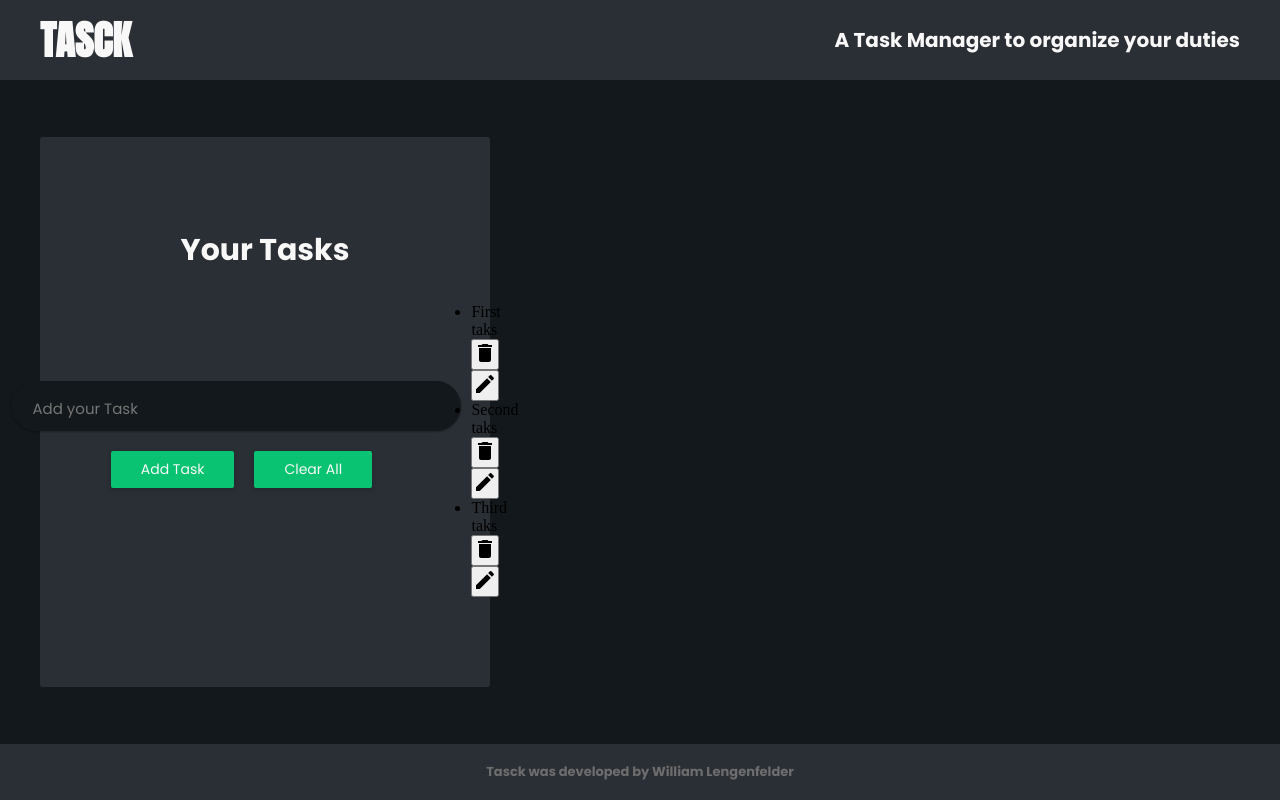
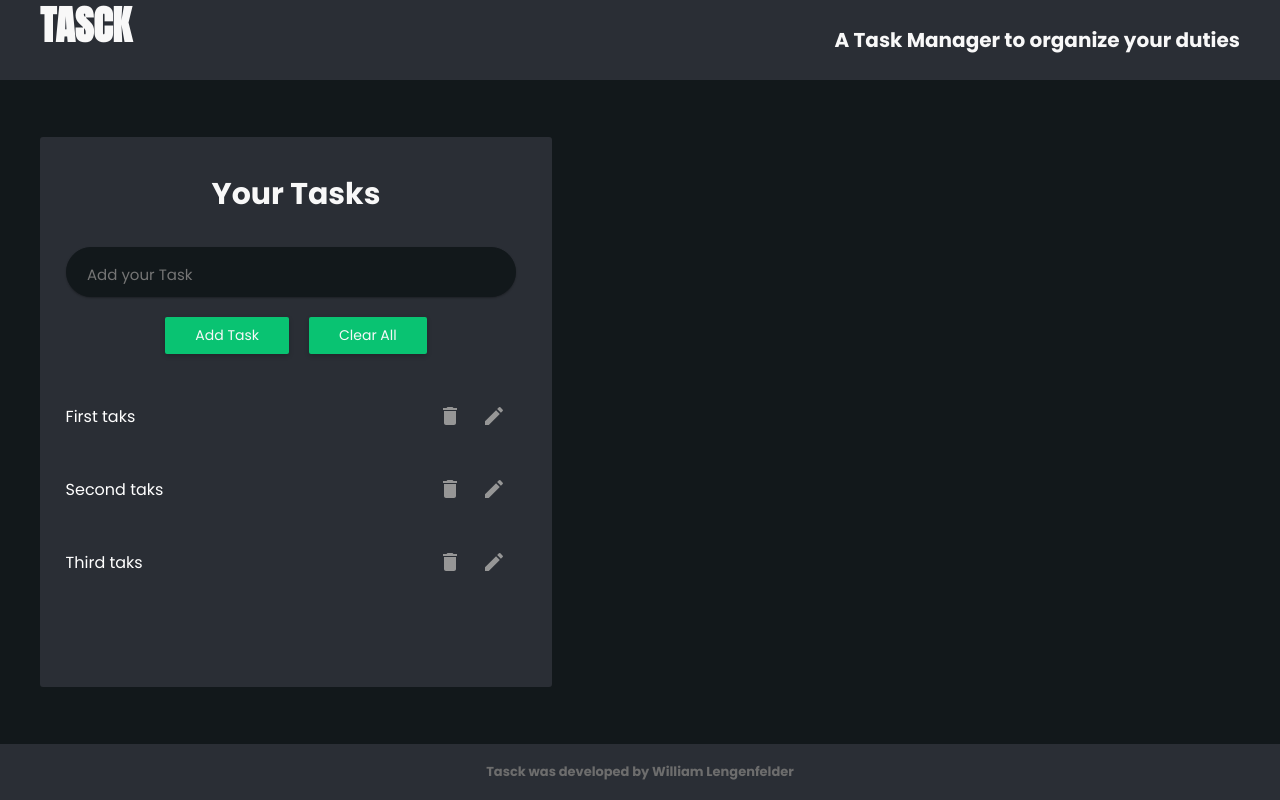
Before and after one commit to willfelder/task-manager-app, a React (Create React App) app: page / in a window 1280 px wide. Built offline with nearby package versions, Linux system fonts and the light colour scheme.

Commit message:
update app

```diff
--- a/package.json
+++ b/package.json
@@ -5,6 +5,7 @@
   "dependencies": {
     "@emotion/react": "^11.7.1",
     "@emotion/styled": "^11.6.0",
+    "@mui/icons-material": "^5.2.5",
     "@mui/material": "^5.2.5",
     "@testing-library/jest-dom": "^5.16.1",
     "@testing-library/react": "^12.1.2",
--- a/src/components/HomeContent/TaskForm/taskform.scss
+++ b/src/components/HomeContent/TaskForm/taskform.scss
@@ -4,6 +4,7 @@
     justify-content: center;
     align-items: center;
     margin-bottom: 10px;
+}
 
 .form_container-input {
     width: 450px;
@@ -22,6 +23,7 @@
 
 .form_container-buttons {
     display: flex;
+}
 
 .btn {
     margin: 20px 10px;
@@ -47,5 +49,3 @@
 .form_container-buttons_delete:hover {
     background-color: #078f54;
 }
-    }
-}
--- a/src/components/HomeContent/TaskList/tasklist.scss
+++ b/src/components/HomeContent/TaskList/tasklist.scss
@@ -0,0 +1,9 @@
+.list {
+    display: flex;
+    flex-direction: column;
+    width: 90%;
+    margin: auto;
+    max-height: 300px;
+    overflow: hidden;
+    overflow-y: auto;
+}
--- a/src/components/HomeContent/TaskListContent/TaskListContent.jsx
+++ b/src/components/HomeContent/TaskListContent/TaskListContent.jsx
@@ -1,4 +1,5 @@
 import React, {useContext} from 'react';
+import './tasklistcontent.scss';
 import DeleteIcon from '@mui/icons-material/Delete';
 import EditIcon from '@mui/icons-material/Edit';
 
@@ -7,9 +8,9 @@ const TaskListContent = ({duty}) => {
     return(
         <li className='list-items'>
             <span>{duty.duty}</span>
-            <div>
-                <button><DeleteIcon /></button>
-                <button><EditIcon /></button>
+            <div className='list-items_box'>
+                <div className='list-items_delete'><DeleteIcon /></div>
+                <div className='list-items_edit'><EditIcon /></div>
             </div>
         </li>
     )
--- /dev/null
+++ b/src/components/HomeContent/TaskListContent/tasklistcontent.scss
@@ -0,0 +1,22 @@
+.list-items {
+    display: flex;
+    justify-content: space-between;
+    margin: 20px 0;
+    padding-bottom: 5px;
+}
+
+.list-items span {
+    color: #fff;
+    font-family: 'Poppins', sans-serif;
+}
+
+.list-items_box {
+    display: flex;
+}
+
+.list-items_delete,
+.list-items_edit {
+    cursor: pointer;
+    margin-right: 20px;
+    color: rgb(150, 150, 150);
+}
--- a/src/components/HomeContent/homecontent.scss
+++ b/src/components/HomeContent/homecontent.scss
@@ -1,5 +1,6 @@
 .homeContent_container {
     display: flex;
+    justify-content: flex-start;
     align-items: center;
     background-color: #12181b;
     height: 83vh;
@@ -12,22 +13,24 @@
     align-items: center;
     margin-left: 40px;
     background-color: #2a2e35;
-    width: 35%;
+    width: 40%;
     min-width: 450px;
     height: 550px;
     box-sizing: border-box;
     border-radius: 3px;
+}
 
-    h1 {
+h1 {
         color: #f8f8f8;
         font-family: 'Poppins', sans-serif;
         font-size: 30px;
         margin-bottom: 30px;
-    }
 }
 
 .homeContent_container-taskbox_main {
     display: flex;
-    justify-content: center;
-    align-items: center;
+    flex-direction: column;
+    align-items: space-between;
+    margin-bottom: 50px;
+    width: 100%;
 }
```
Also changed, not shown: 1 other file (tests, documents, lock files or other folders). Lines whose indentation alone changed are shown as unchanged.
